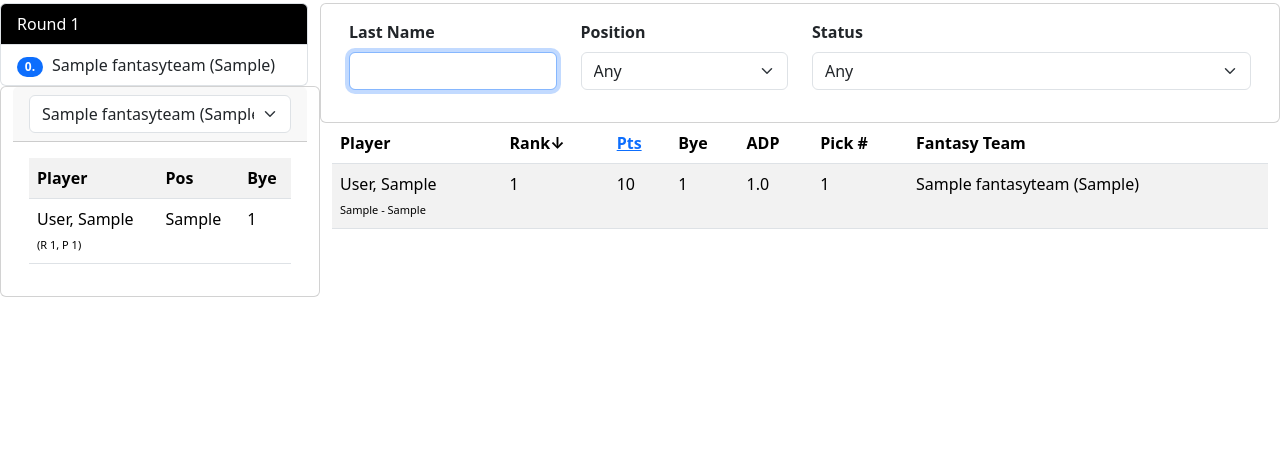
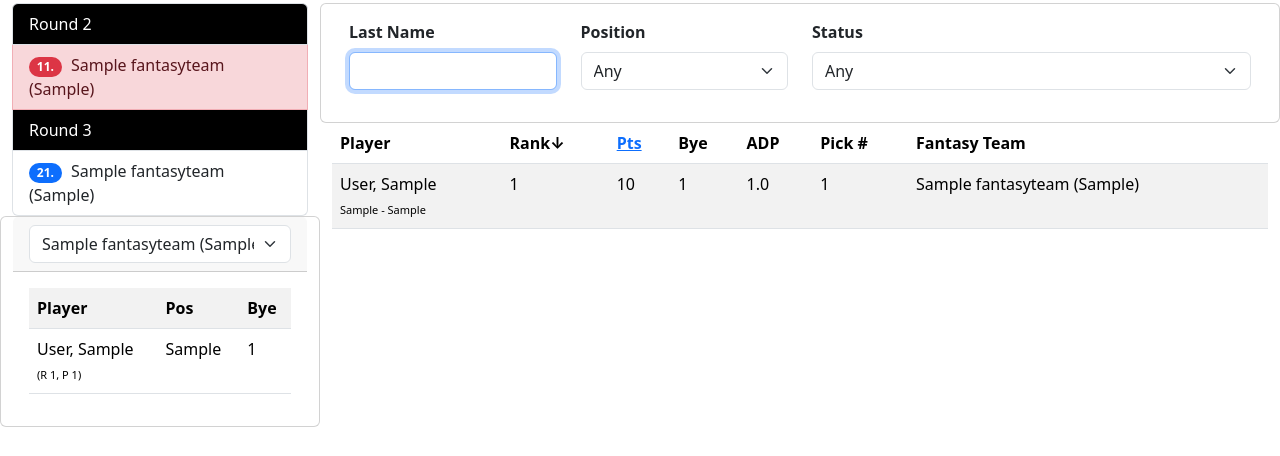
Before and after one commit to kwiersma/djleague-htmx, a Django app: page /draft in a window 1280 px wide. Shown: the part 61-517 px from the top of the page. Run offline with Django 5.2, Linux system fonts and the light colour scheme; tables that the repository leaves empty hold one stand-in row (values such as "Sample post"); parts of the project's set-up code (start-up, migrations or seed data) failed here and were passed over; some libraries are stand-ins or nearby versions.

Commit message:
Upcoming picks view powered by HTMX

```diff
--- a/pages/urls.py
+++ b/pages/urls.py
@@ -9,6 +9,7 @@ from .views import (
     TeamPlayersView,
     DraftPlayerView,
     LastPicksView,
+    UpcomingPicksView,
 )
 
 urlpatterns = [
@@ -20,4 +21,5 @@ urlpatterns = [
     path("draft/team-players", TeamPlayersView.as_view(), name="team_players"),
     path("draft/players/<int:id>/draft", DraftPlayerView.as_view(), name="draft_player"),
     path("draft/last-picks", LastPicksView.as_view(), name="last_picks"),
+    path("draft/upcoming-picks", UpcomingPicksView.as_view(), name="upcoming_picks"),
 ]
--- a/pages/views.py
+++ b/pages/views.py
@@ -2,6 +2,7 @@ from datetime import datetime
 
 from django.contrib import messages
 from django.core.paginator import Paginator, PageNotAnInteger, EmptyPage
+from django.db.models import QuerySet
 from django.http import Http404, HttpResponse, QueryDict
 from django.shortcuts import redirect
 from django.urls import reverse
@@ -212,3 +213,93 @@ class LastPicksView(DraftBaseView):
     def get(self, request, *args, **kwargs):
         context = self._build_last_picks_context()
         return self.render_to_response(context)
+
+
+class PickRow:
+    def __init__(self):
+        self.row_type = ""
+        self.name = ""
+        self.round_pick = 0
+        self.pick_no = 0
+        self.item_class = ""
+        self.label_class = ""
+
+
+class UpcomingPicksView(DraftBaseView):
+    template_name = "draft/_upcoming_picks.html"
+
+    def get(self, request, *args, **kwargs):
+        teams = FantasyTeam.objects.order_by("draft_order")
+        picks = Player.objects.fetch_last_picks()
+        rows = self._setup_pick_rows(teams, picks)
+
+        for idx, row in enumerate(rows):
+            itemClass = ""
+            labelClass = "primary"
+            if row.row_type != "round":
+                if idx == 1:
+                    itemClass = "danger"
+                    labelClass = "danger"
+                elif idx == 2:
+                    itemClass = "warning"
+                    labelClass = "warning"
+            row.item_class = itemClass
+            row.label_class = labelClass
+
+        context = dict(teams=teams, rows=rows)
+        return self.render_to_response(context)
+
+    def _setup_pick_rows(self, teams: QuerySet[FantasyTeam], picks: list[dict]) -> list[PickRow]:
+        current_round = 0
+        current_pick = 1
+
+        if picks and len(picks) > 0:
+            current_round = picks[0].get("round")
+            current_pick = picks[0].get("pick")
+
+        pick_rows = []
+
+        if teams is None:
+            teams = []
+
+        if len(teams) > 0 and current_round > 0:
+            pick_rows = self._generate_rows_by_round(current_round, current_pick, teams, pick_rows)
+            if len(pick_rows) < 13:
+                pick_rows = self._generate_rows_by_round(current_round + 1, 1, teams, pick_rows)
+
+        return pick_rows
+
+    def _generate_rows_by_round(
+        self, start_round: int, start_round_pick: int, teams: QuerySet[FantasyTeam], pick_rows: list[PickRow]
+    ) -> list[PickRow]:
+        is_odd_round = start_round % 2 == 1 or start_round == 0
+
+        pick_row = PickRow()
+        pick_row.row_type = "round"
+        pick_row.name = "Round " + str(start_round)
+        pick_rows.append(pick_row)
+
+        i = 0
+        if is_odd_round:
+            i = start_round_pick - 1
+        else:
+            i = len(teams) - start_round_pick
+
+        picks_added = 1
+        while i < len(teams) and i >= 0 and len(pick_rows) < 13:
+            team = teams[i]
+            pick_row = PickRow()
+            pick_row.row_type = "team"
+            pick_row.name = team.name + " (" + team.owner + ")"
+            pick_row.round_pick = start_round_pick + picks_added
+            # Round 0 is keepers which don't have a pick no
+            pick_row.pick_no = (start_round - 1) * 10 + (pick_row.round_pick - 1)
+            pick_rows.append(pick_row)
+            picks_added += 1
+
+            if is_odd_round:
+                i += 1
+            else:
+                i -= 1
+
+        return pick_rows
--- /dev/null
+++ b/templates/draft/_upcoming_picks.html
@@ -0,0 +1,16 @@
+<div id="upcoming-picks" class="list-group">
+  {% for row in rows %}
+    {% if row.row_type == "round" %}
+      <div style="color: white; background-color: black;" class="list-group-item">
+        {{ row.name }}
+      </div>
+    {% else %}
+      <div class="list-group-item list-group-item-{{ row.item_class }}" style="{{ row.item_style }}">
+        <span class="badge rounded-pill bg-{{ row.label_class }}">
+          {{ row.pick_no }}.
+        </span>
+        <span style="padding-left: 5px">{{ row.name }}</span>
+      </div>
+    {% endif %}
+  {% endfor %}
+</div>
--- a/templates/draft/draft.html
+++ b/templates/draft/draft.html
@@ -10,16 +10,8 @@
       <div class="row">
 
         {# Draft order #}
-        <div class="list-group">
-          <div style="color: white; background-color: black;" class="list-group-item">
-            Round 1
-          </div>
-          {% for team in teams %}
-            <div class="list-group-item">
-              <span class="badge rounded-pill bg-primary">{{ team.draft_order }}.</span>
-              <span style="padding-left: 5px;">{{ team.name }} ({{ team.owner }})</span>
-            </div>
-          {% endfor %}
+        <div hx-get="{% url 'upcoming_picks' %}" hx-target="#upcoming-picks" hx-trigger="revealed, player-drafted from:body">
+          <div id="upcoming-picks"></div>
         </div>
 
         {# Team drafted players #}
```
Also changed, not shown: pages/tests.py (+42 -0 lines).
